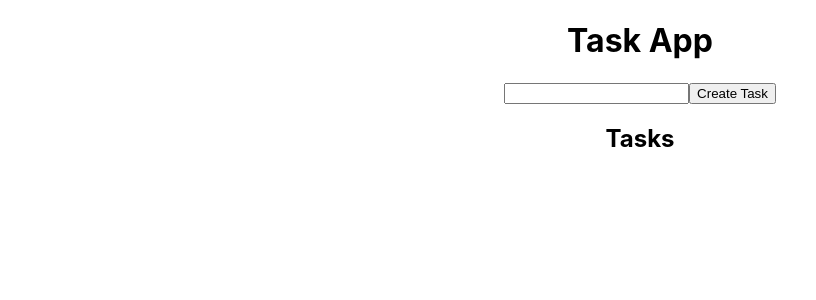
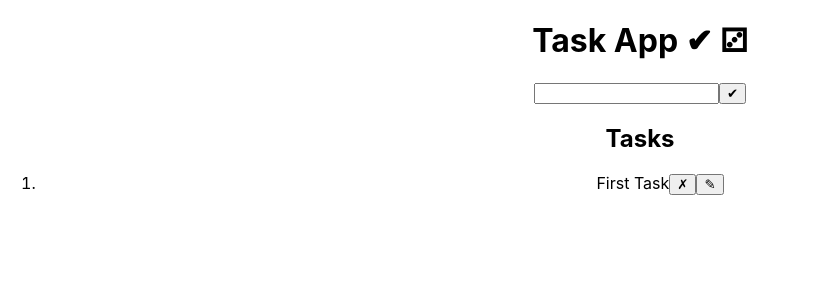
Before and after one commit to chucoyos/task-app, a React (Create React App) app: page / in a window 1280 px wide. Shown: the top 300 px of the page, without its empty margins (0-816 px from the left). Built offline with nearby package versions, Linux system fonts and the light colour scheme.

Commit message:
Add icons

```diff
--- a/src/App.js
+++ b/src/App.js
@@ -1,60 +1,48 @@
 import './App.css';
-import { Component } from 'react';
+import { Component, useState } from 'react';
 import Overview from './components/Overview'
 
-class App extends Component {
-  constructor(props) {
-    super(props)
-    this.state = {
-      tasks: [],
-      task: {
+const App = () => {
+  const [task, setTask] = useState({
     id: Date.now(),
     title: ''
+  })
+  const [tasks, setTasks] = useState([{id: Date.now(), title: 'First Task'}])
+
+  const onTaskChange = (e) => {
+    setTask({id: Date.now(), title: e.target.value})
   }
+  const onTaskSubmit = (e) => {
+    e.preventDefault()
+    setTasks([...tasks, task])
+    setTask({title: ''})
   }
+  const onTaskDelete = (id) => {
+    const filteredTasks = tasks.filter(task => task.id !== id)
+    setTasks(filteredTasks)
   }
 
-  onTaskChange = (e) => {
-    const {task} = this.state
-    task.title = e.target.value
-    task.id = Date.now()
-    this.setState({task: task})
-  }
-  onTaskSubmit = (e) => {
-    const {tasks, task} = this.state
-    e.preventDefault()
-    this.setState({tasks: [...tasks, task], task: {title: ''}})
+  const onTaskEdit = (id) => {
+    const task = tasks.find(task => task.id === id)
+    const filteredTasks = tasks.filter(task => task.id !== id)
+    setTasks(filteredTasks)
+    setTask(task)
+    console.log(task.title)
   }
 
-  onTaskDestroy = (id) => {
-    const {tasks} = this.state
-    const filteredTasks = tasks.filter(task => task.id !== id)
-    this.setState({tasks: filteredTasks})
-  }
 
-  onTaskEdit = (id) => {
-    const {tasks} = this.state
-    const task = tasks.find(task => task.id === id)
-    const filteredTasks = tasks.filter(task => task.id !== id)
-    this.setState({tasks: filteredTasks, task: task})
-  }
-
-  render() {
-    const {task, tasks} = this.state
   return(
     <div className='App'>
-        <h1>Task App</h1>
-        <form onSubmit={this.onTaskSubmit}>
-          <input type='text' value={task.title} onChange={this.onTaskChange}/>
-          <input type='submit' value='Create Task'/>
+      <h1>Task App ✔ ⚂</h1>
+      <form onSubmit={onTaskSubmit}>
+        <input type='text' value={task.title} onChange={onTaskChange}/>
+        <input type='submit' value='✔'/>
       </form>
-        <Overview
-          tasks={tasks}
-          onTaskDestroy={this.onTaskDestroy}
-          onTaskEdit={this.onTaskEdit} />
+      <Overview tasks={tasks}
+                onTaskDelete={onTaskDelete}
+                onTaskEdit={onTaskEdit}
+      />
     </div>
   )
 }
-}
-
 export default App;
--- a/src/components/Overview.js
+++ b/src/components/Overview.js
@@ -1,20 +1,16 @@
 const Overview = (props) => {
-  const {tasks, onTaskDestroy, onTaskEdit} = props
+  const {tasks, onTaskDelete, onTaskEdit} = props
   return(
     <div>
       <h2>Tasks</h2>
       <ol>
         {
-          tasks.map(task => {
+          tasks.map((task) => {
             return(
               <li key={task.id}>
                 {task.title}
-                <button onClick={() => onTaskDestroy(task.id)}>
-                  Delete Task
-                </button>
-                <button onClick={() => onTaskEdit(task.id)}>
-                  Edit Task
-                </button>
+                <button onClick={() => onTaskDelete(task.id)}>✗</button>
+                <button onClick={() => onTaskEdit(task.id)}>✎</button>
               </li>
             )
           })
```
Lines whose indentation alone changed are shown as unchanged.
